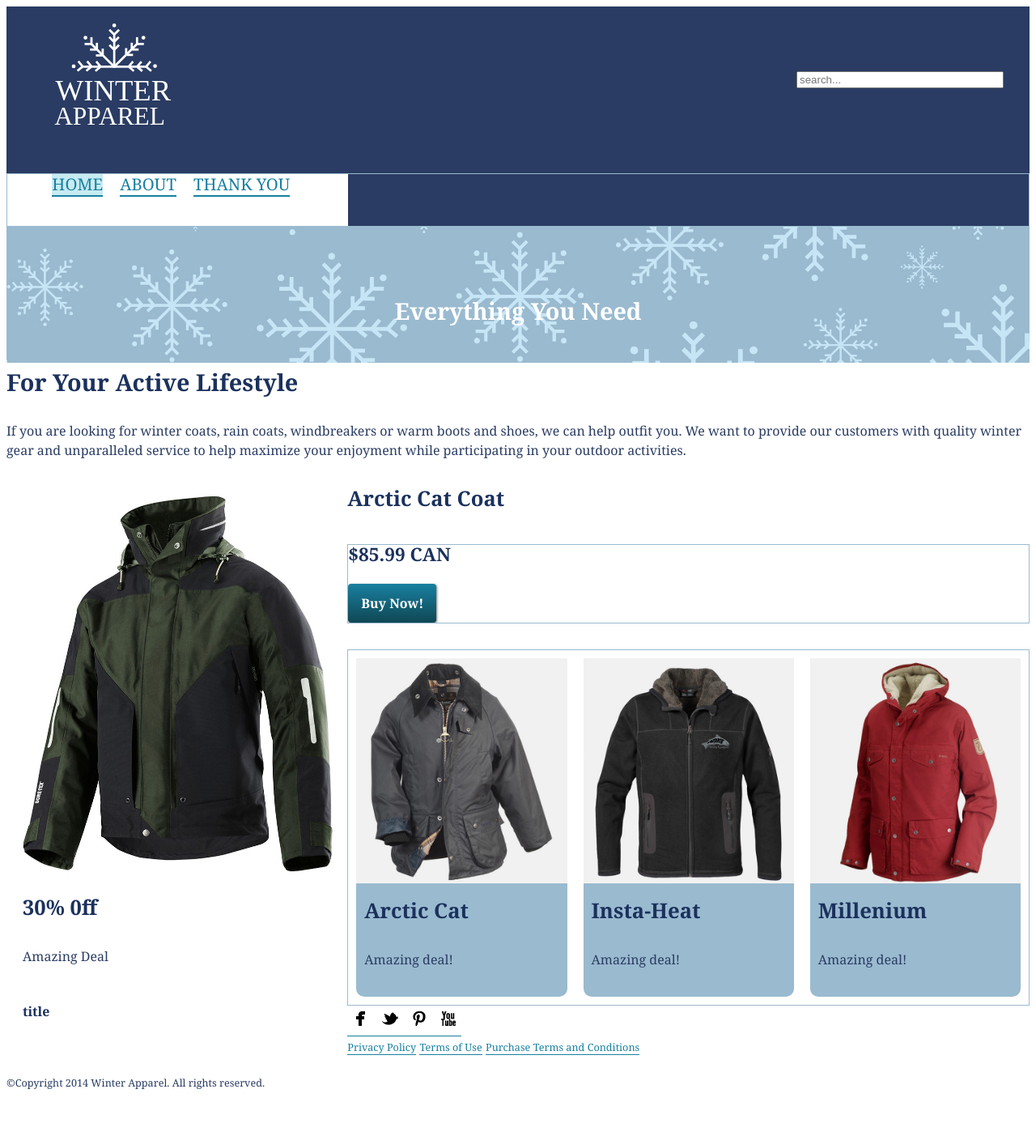
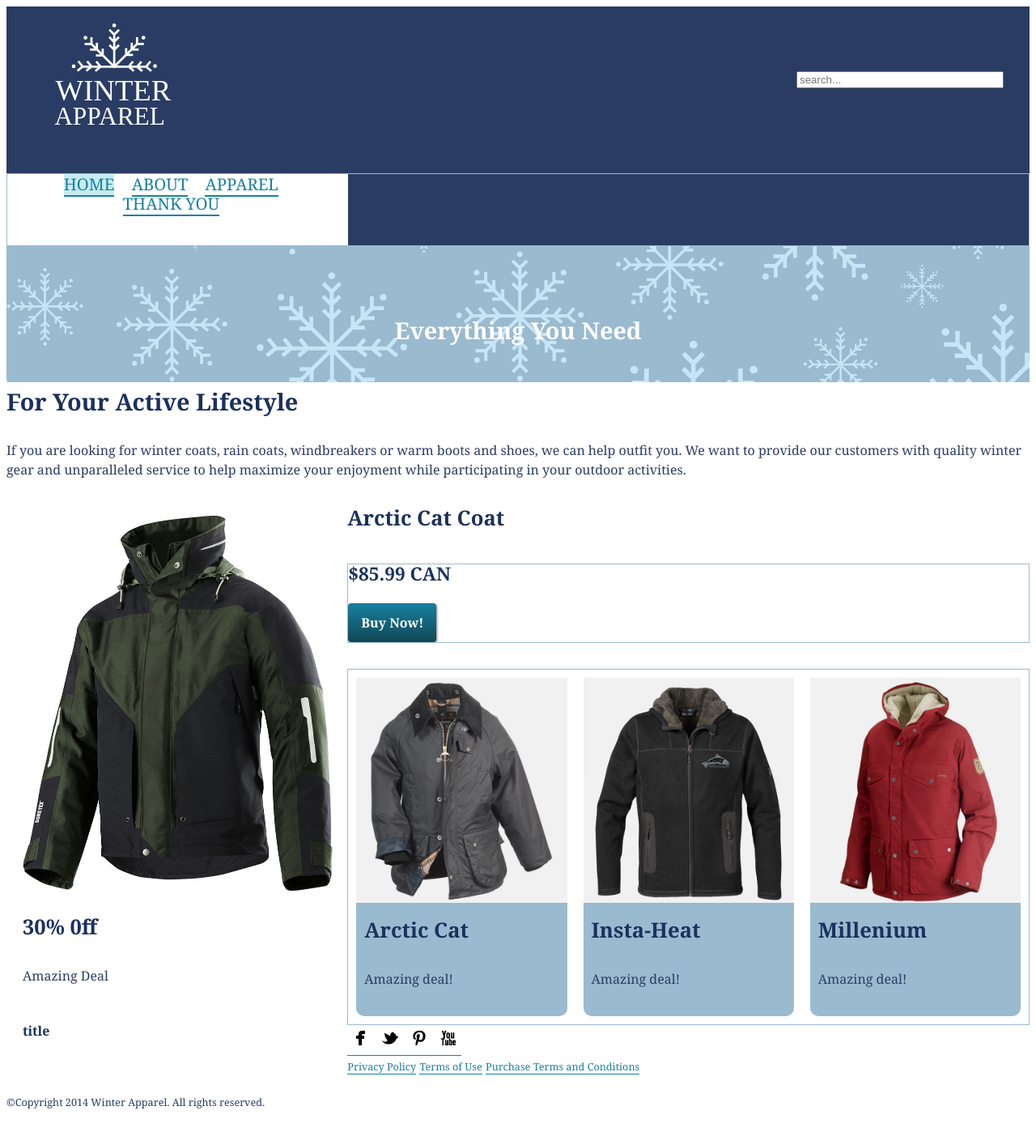
Before and after one commit to chloelavergne/ecommerce-website, a Jekyll site: the page built from index.html, in a window 1280 px wide. Shown: the whole page at 81% size. Built offline with Jekyll 4.4.1, drawn with Linux system fonts in a browser that asks for light colours; some web fonts are replaced; Markdown is read by kramdown in place of the engine named in the settings; before the commit the page ends 1379 px from its top, so only the background shows below that.

Commit message:
added apparel section

```diff
--- a/_layouts/default.html
+++ b/_layouts/default.html
@@ -44,6 +44,10 @@
         <li class="list-group-item list-group-item-inline">
           <a class="{% if page.url contains 'about' %}current{% endif %}" href="{{site.baseurl}}/about/">About</a>
         </li>
+		<li class="list-group-item list-group-item-inline">
+          <a class="{% if page.url contains 'winter-apparel' %}current{% endif %}" href="{{site.baseurl}}/winter-apparel/">Apparel</a>
+        </li>
+
         <li class="list-group-item list-group-item-inline">
           <a class="{% if page.url == '/thank-you/' %}current{% endif %}" href="{{site.baseurl}}/thank-you/">Thank You</a>
         </li>
```
Also changed, not shown: 4 other files.
